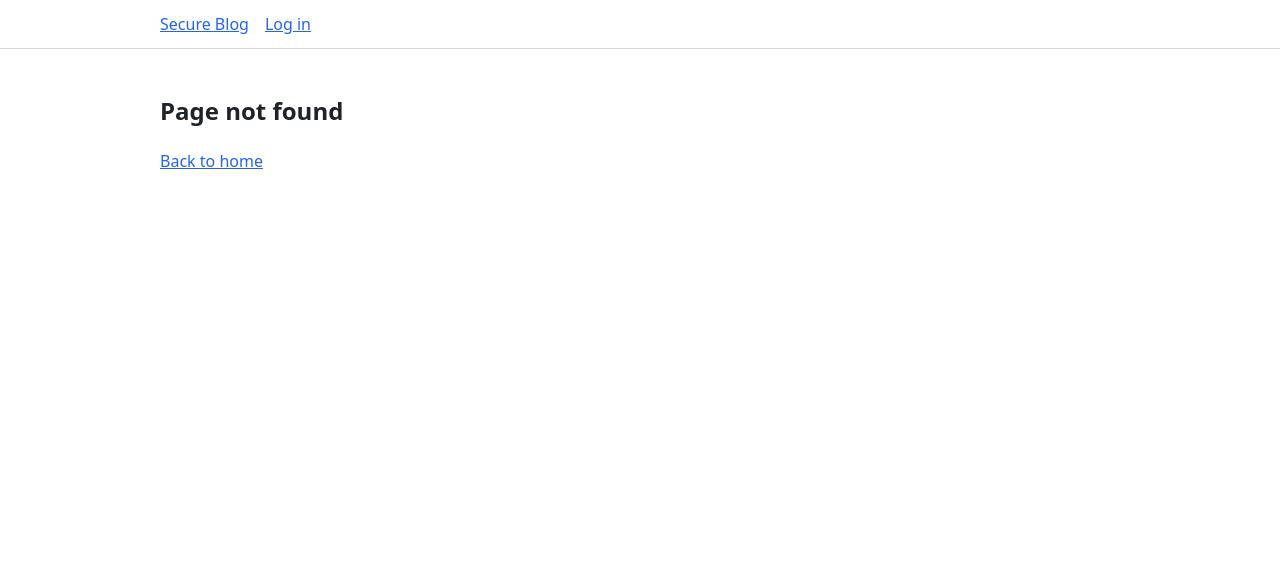
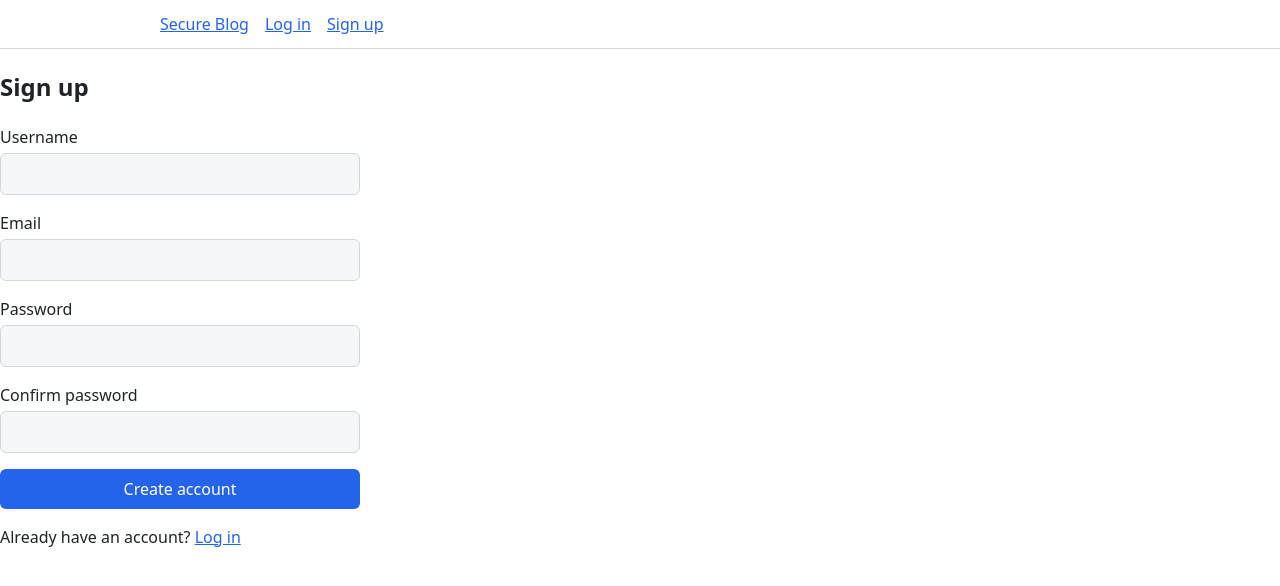
Before and after one commit to kardiguemagassa/secure-blog, a React (Vite) app in the folder app/: page /register in a window 1280 px wide. Before the commit this address had no page. Shown: the top 586 px of the page. Built offline with nearby package versions, Linux system fonts and the light colour scheme.

Commit message:
feat(app): add registration page with client and server validation

```diff
--- a/app/package.json
+++ b/app/package.json
@@ -28,6 +28,7 @@
     "eslint-plugin-react-hooks": "^7.1.1",
     "eslint-plugin-react-refresh": "^0.5.6",
     "globals": "^17.12.0",
+    "prettier": "^3.9.10",
     "typescript": "~6.0.2",
     "typescript-eslint": "^8.69.0",
     "vite": "^8.3.0"
--- /dev/null
+++ b/app/src/components/FormField.tsx
@@ -0,0 +1,27 @@
+import type { ComponentProps } from 'react'
+
+interface FormFieldProps extends ComponentProps<'input'> {
+    label: string
+    error?: string
+}
+
+export function FormField({ label, error, id, ...inputProps }: FormFieldProps) {
+    const errorId = `${id}-error`
+
+    return (
+        <div>
+            <label htmlFor={id}>{label}</label>
+            <input
+                id={id}
+                aria-invalid={error ? true : undefined}
+                aria-describedby={error ? errorId : undefined}
+                {...inputProps}
+            />
+            {error && (
+                <p id={errorId} role="alert">
+                    {error}
+                </p>
+            )}
+        </div>
+    )
+}
--- a/app/src/components/Layout.tsx
+++ b/app/src/components/Layout.tsx
@@ -18,18 +18,19 @@ export function Layout() {
                     {isAuthenticated ? (
                         <>
                             <NavLink to="/me">{user?.username}</NavLink>{' '}
-                            <button type="button" onClick={handleLogout}>
-                                Log out
-                            </button>
+                            <button type="button" onClick={handleLogout}>Log out</button>
                         </>
                     ) : (
-                        <NavLink to="/login">Log in</NavLink>
+                        <>
+                            <NavLink to="/login">Log in</NavLink>
+                            <NavLink to="/register">Sign up</NavLink>
+                        </>
                     )}
                 </nav>
             </header>
-            <main>
+            <>
                 <Outlet />
-            </main>
+            </>
         </>
     )
 }
--- /dev/null
+++ b/app/src/lib/formErrors.ts
@@ -0,0 +1,13 @@
+import type { FieldValues, Path, UseFormSetError } from 'react-hook-form'
+import { ApiError } from '../api/client'
+
+export function applyServerValidationErrors<T extends FieldValues>(error: unknown, setError: UseFormSetError<T>,): boolean {
+    if (!(error instanceof ApiError) || error.status !== 400 || !error.problem?.errors) {
+        return false
+    }
+
+    for (const [field, message] of Object.entries(error.problem.errors)) {
+        setError(field as Path<T>, { message })
+    }
+    return true
+}
--- a/app/src/pages/LoginPage.tsx
+++ b/app/src/pages/LoginPage.tsx
@@ -1,10 +1,11 @@
 import { useForm } from 'react-hook-form'
 import { zodResolver } from '@hookform/resolvers/zod'
 import { z } from 'zod'
-import { Navigate, useLocation, useNavigate } from 'react-router'
+import { Link, Navigate, useLocation, useNavigate } from 'react-router'
 import type { Location } from 'react-router'
 import { ApiError } from '../api/client'
 import { useAuth } from '../auth/useAuth'
+import { FormField } from '../components/FormField'
 
 const loginSchema = z.object({
     email: z.email('Enter a valid email address'),
@@ -47,29 +48,22 @@ export function LoginPage() {
         <section>
             <h1>Log in</h1>
             <form onSubmit={handleSubmit(onSubmit)} noValidate>
-                <div>
-                    <label htmlFor="email">Email</label>
-                    <input
+                <FormField
                     id="email"
+                    label="Email"
                     type="email"
                     autoComplete="email"
-                        aria-invalid={errors.email ? true : undefined}
+                    error={errors.email?.message}
                     {...register('email')}
                 />
-                    {errors.email && <p role="alert">{errors.email.message}</p>}
-                </div>
-
-                <div>
-                    <label htmlFor="password">Password</label>
-                    <input
+                <FormField
                     id="password"
+                    label="Password"
                     type="password"
                     autoComplete="current-password"
-                        aria-invalid={errors.password ? true : undefined}
+                    error={errors.password?.message}
                     {...register('password')}
                 />
-                    {errors.password && <p role="alert">{errors.password.message}</p>}
-                </div>
 
                 {errors.root && <p role="alert">{errors.root.message}</p>}
 
@@ -77,6 +71,9 @@ export function LoginPage() {
                     {isSubmitting ? 'Logging in…' : 'Log in'}
                 </button>
             </form>
+            <p>
+                No account yet? <Link to="/register">Sign up</Link>
+            </p>
         </section>
     )
 }
--- /dev/null
+++ b/app/src/pages/RegisterPage.tsx
@@ -0,0 +1,132 @@
+import { useForm } from 'react-hook-form'
+import { zodResolver } from '@hookform/resolvers/zod'
+import { z } from 'zod'
+import { Link, Navigate, useNavigate } from 'react-router'
+import { register as registerRequest } from '../api/auth'
+import { ApiError } from '../api/client'
+import { useAuth } from '../auth/useAuth'
+import { FormField } from '../components/FormField'
+import { applyServerValidationErrors } from '../lib/formErrors'
+
+// mêmes règles que RegisterRequest.java
+const registerSchema = z
+    .object({
+        username: z
+            .string()
+            .trim()
+            .min(3, 'Username must be at least 3 characters')
+            .max(50, 'Username must be at most 50 characters')
+            .regex(/^[a-zA-Z0-9._-]+$/, "Only letters, digits, '.', '_' and '-' are allowed"),
+        email: z.email('Enter a valid email address').max(254, 'Email is too long'),
+        password: z
+            .string()
+            .min(8, 'Password must be at least 8 characters')
+            .max(72, 'Password must be at most 72 characters'),
+        confirmPassword: z.string(),
+    })
+    .refine((data) => data.password === data.confirmPassword, {
+        message: 'Passwords do not match',
+        path: ['confirmPassword'],
+    })
+
+type RegisterFormValues = z.infer<typeof registerSchema>
+
+export function RegisterPage() {
+    const { login, isAuthenticated } = useAuth()
+    const navigate = useNavigate()
+
+    const {
+        register,
+        handleSubmit,
+        setError,
+        formState: { errors, isSubmitting },
+    } = useForm<RegisterFormValues>({
+        resolver: zodResolver(registerSchema),
+        mode: 'onTouched', // valide chaque champ dès qu'on le quitte
+    })
+
+    if (isAuthenticated) {
+        return <Navigate to="/" replace />
+    }
+
+    async function onSubmit(values: RegisterFormValues) {
+        const { username, email, password } = values // confirmPassword n'est jamais envoyé
+
+        try {
+            await registerRequest({ username, email, password })
+        } catch (error) {
+            if (applyServerValidationErrors(error, setError)) {
+                return
+            }
+            if (error instanceof ApiError && error.status === 409) {
+                const detail = error.problem?.detail ?? ''
+                if (detail.startsWith('Email')) {
+                    setError('email', { message: 'This email is already registered' })
+                } else if (detail.startsWith('Username')) {
+                    setError('username', { message: 'This username is already taken' })
+                } else {
+                    setError('root', { message: 'An account with these details already exists' })
+                }
+                return
+            }
+            setError('root', { message: 'Registration failed, please try again' })
+            return
+        }
+
+        // compte créé : connexion automatique
+        try {
+            await login({ email, password })
+            navigate('/', { replace: true })
+        } catch {
+            navigate('/login', { replace: true })
+        }
+    }
+
+    return (
+        <section>
+            <h1>Sign up</h1>
+            <form onSubmit={handleSubmit(onSubmit)} noValidate>
+                <FormField
+                    id="username"
+                    label="Username"
+                    autoComplete="username"
+                    error={errors.username?.message}
+                    {...register('username')}
+                />
+                <FormField
+                    id="email"
+                    label="Email"
+                    type="email"
+                    autoComplete="email"
+                    error={errors.email?.message}
+                    {...register('email')}
+                />
+                <FormField
+                    id="password"
+                    label="Password"
+                    type="password"
+                    autoComplete="new-password"
+                    error={errors.password?.message}
+                    {...register('password')}
+                />
+                <FormField
+                    id="confirmPassword"
+                    label="Confirm password"
+                    type="password"
+                    autoComplete="new-password"
+                    error={errors.confirmPassword?.message}
+                    {...register('confirmPassword')}
+                />
+
+                {errors.root && <p role="alert">{errors.root.message}</p>}
+
+                <button type="submit" disabled={isSubmitting}>
+                    {isSubmitting ? 'Creating account…' : 'Create account'}
+                </button>
+            </form>
+            <p>
+                Already have an account? <Link to="/login">Log in</Link>
+            </p>
+        </section>
+    )
+}
--- a/app/src/router.tsx
+++ b/app/src/router.tsx
@@ -5,6 +5,7 @@ import { HomePage } from './pages/HomePage'
 import { LoginPage } from './pages/LoginPage'
 import { NotFoundPage } from './pages/NotFoundPage'
 import { ProfilePage } from './pages/ProfilePage'
+import {RegisterPage} from "./pages/RegisterPage.tsx";
 
 export const router = createBrowserRouter([
     {
@@ -12,6 +13,8 @@ export const router = createBrowserRouter([
         children: [
             { index: true, element: <HomePage /> },
             { path: 'login', element: <LoginPage /> },
+            { path: 'login', element: <LoginPage /> },
+            { path: 'register', element: <RegisterPage /> },
             {
                 element: <ProtectedRoute />,
                 children: [{ path: 'me', element: <ProfilePage /> }],
```
Also changed, not shown: 1 other file (tests, documents, lock files or other folders). Lines whose indentation alone changed are shown as unchanged.
